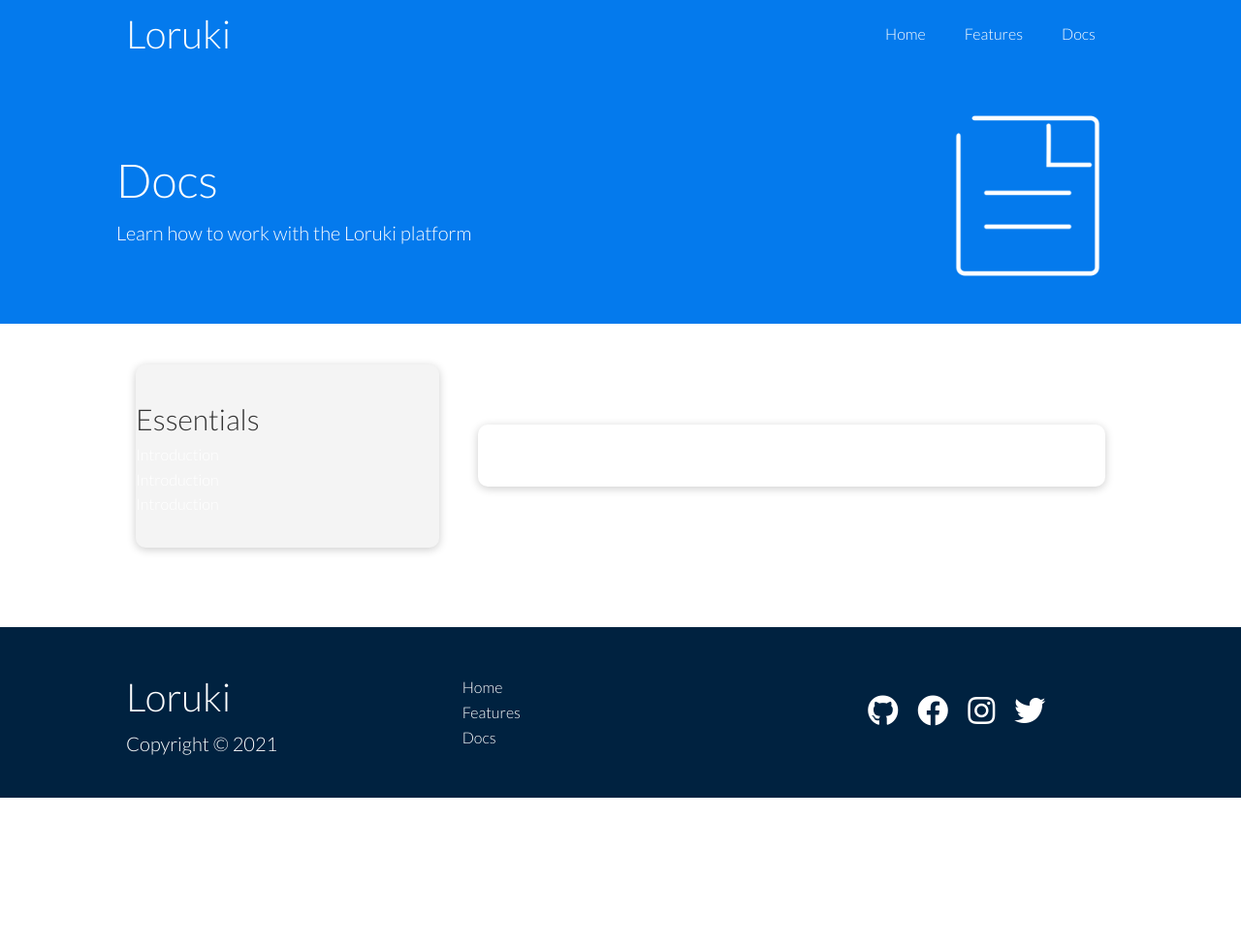
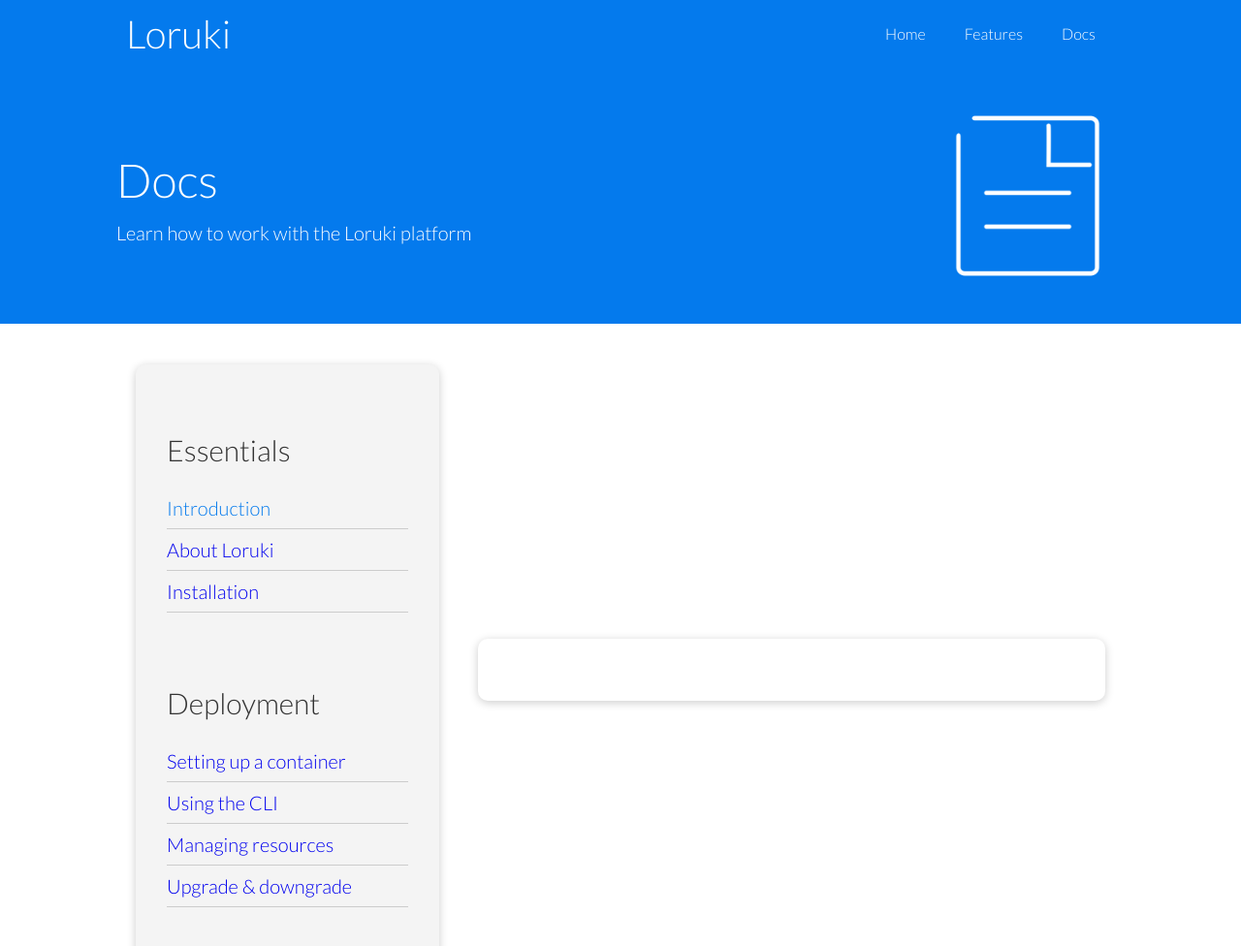
Before and after one commit to tttinh/web_002, a plain HTML site: page docs.html in a window 1280 px wide. Shown: the top 976 px of the page at 97% size. Before the commit the page ends 823 px from the top, so only its background shows below. Drawn offline with Linux system fonts and the light colour scheme.

Commit message:
Complete docs nav bar.

```diff
--- a/css/style.css
+++ b/css/style.css
@@ -51,7 +51,6 @@ ul {
 
 a {
   text-decoration: none;
-  color: white;
 }
 
 img {
@@ -78,6 +77,7 @@ header li {
 }
 
 header a {
+  color: white;
   padding: 10px 5px;
   margin: 0 5px;
 }
@@ -181,6 +181,10 @@ footer i {
   margin: 0 10px;
 }
 
+footer a {
+  color: white;
+}
+
 /* FEATURES */
 .features-showcase {
   background-color: var(--primary-color);
@@ -242,3 +246,18 @@ footer i {
 .docs-main .grid {
   grid-template-columns: 1fr 2fr;
 }
+
+.docs-nav ul {
+  margin-top: 20px;
+}
+
+.docs-nav li {
+  font-size: 1.25em;
+  padding-bottom: 5px;
+  margin-bottom: 5px;
+  border-bottom: 1px solid #ccc;
+}
+
+.docs-nav a:hover {
+  font-weight: bold;
+}
--- a/css/utilities.css
+++ b/css/utilities.css
@@ -75,6 +75,7 @@
 }
 
 .bg-light {
+  color: #333;
   background-color: var(--light-color);
 }
 
--- a/docs.html
+++ b/docs.html
@@ -42,12 +42,21 @@
     <section class="docs-main py-3">
       <div class="container grid grid-3">
         <aside class="docs-nav card bg-light py-3">
-          <nav>
+          <nav class="p-3">
             <h2>Essentials</h2>
             <ul>
-              <li><a href="#">Introduction</a></li>
-              <li><a href="#">Introduction</a></li>
-              <li><a href="#">Introduction</a></li>
+              <li><a href="#" class="text-primary">Introduction</a></li>
+              <li><a href="#">About Loruki</a></li>
+              <li><a href="#">Installation</a></li>
+            </ul>
+          </nav>
+          <nav class="p-3">
+            <h2>Deployment</h2>
+            <ul>
+              <li><a href="#">Setting up a container</a></li>
+              <li><a href="#">Using the CLI</a></li>
+              <li><a href="#">Managing resources</a></li>
+              <li><a href="#">Upgrade & downgrade</a></li>
             </ul>
           </nav>
         </aside>
```
